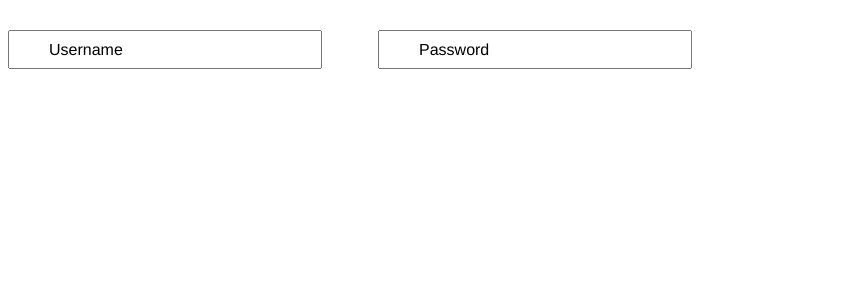
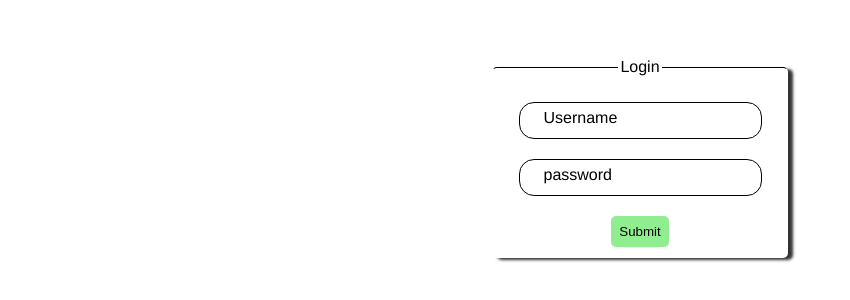
Before and after one commit to rkowusu17/Mini_projects, a plain HTML site: page inputanim.html in a window 1280 px wide. Shown: the whole page, without its empty margins (0-850 px from the left). Drawn offline with Linux system fonts and the light colour scheme.

Commit message:
Semi-complete
looking really nice

```diff
--- a/inputanim.html
+++ b/inputanim.html
@@ -1,61 +1,92 @@
 <!DOCTYPE html>
 <html lang="en">
   <head>
-    <meta charset="UTF-8">
-    <meta name="viewport" content="width=device-width, initial-scale=1.0">
-    <title>Input-anim.web</title>
+    <meta charset="UTF-8" />
+    <meta name="viewport" content="width=device-width, initial-scale=1.0" />
+    <title>Nice-input.web</title>
     <style>
-    body{
-        font-family: 'Franklin Gothic Medium', 'Arial Narrow', Arial, sans-serif
+      * {
+        box-sizing: border-box;
+      }
+      body {
+        padding: 20px;
+        font-family: "Franklin Gothic Medium", "Arial Narrow", Arial, sans-serif;
       }
 
-    form{
+      form {
         margin: 30px auto;
         display: flex;
-        gap: 20px;
+        gap: 40px;
+        max-width: 300px;
+        width: 100%;
       }
-    .input-box{
-        max-width: 350px;
+      fieldset {
+        width: 100%;
+        max-height: 200px;
+        height: 90%;
+        text-align: center;
+        border: 1px solid transparent;
+        border-top: 1px solid black;
+        border-radius: 5px;
+        box-shadow: 5px 2px 3px #333;
+      }
+
+      .input-group {
         width: 90%;
         position: relative;
-    }
-    input {
-        width: 80%;
-        padding: 10px 15px;
+        --x: 15px;
+        --y: 10px;
+        margin: 20px auto;
       }
 
-    label{
-        position: absolute;
-        top: 10px;
-        left: 40px;
-        border: 1px solid transparent;
-        transition: 350ms;
-
+      input {
+        border: 1px solid black;
+        border-radius: 15px;
+        width: 100%;
+        padding: var(--y) var(--x);
+      }
+      button {
+        padding: 8px;
+        border: transparent;
+        border-radius: 5px;
+        background-color: lightgreen;
       }
 
-    input:focus ~label, input:not(:placeholder-shown) ~ label{
-        top: -15px;
-        left: 15px;
+      label {
+        position: absolute;
+        top: calc(var(--y) - 4px);
+        left: calc(var(--x) + 3px);
+        border: 1px solid transparent;
+
+        padding: 0 6px;
+        background-color: white;
+        transition: 300ms;
+      }
+      input:focus ~ label,
+      input:not(:placeholder-shown) ~ label {
+        top: calc(var(--y) * -1);
+        font-size: 14px;
         color: green;
-        border: 1px solid black;
-        background-color: white;
+        border-color: black;
+        border-radius: 10px;
       }
-
-
-
     </style>
   </head>
   <body>
     <form>
-        <div class="input-box">
-            <input type="text" id="username" placeholder=""/>
+      <fieldset>
+        <legend>Login</legend>
+        <div class="input-group">
+          <input id="username" placeholder="" />
           <label for="username">Username</label>
         </div>
 
-        <div class="input-box">
-            <input type="password" id="password" placeholder=""/>
-            <label for="password">Password</label>
+        <div class="input-group">
+          <input type="password" id="password" placeholder="" />
+          <label for="password">password</label>
         </div>
+        <button value="Submit">Submit</button>
+      </fieldset>
     </form>
   </body>
 </html>
```
Lines whose indentation alone changed are shown as unchanged.
